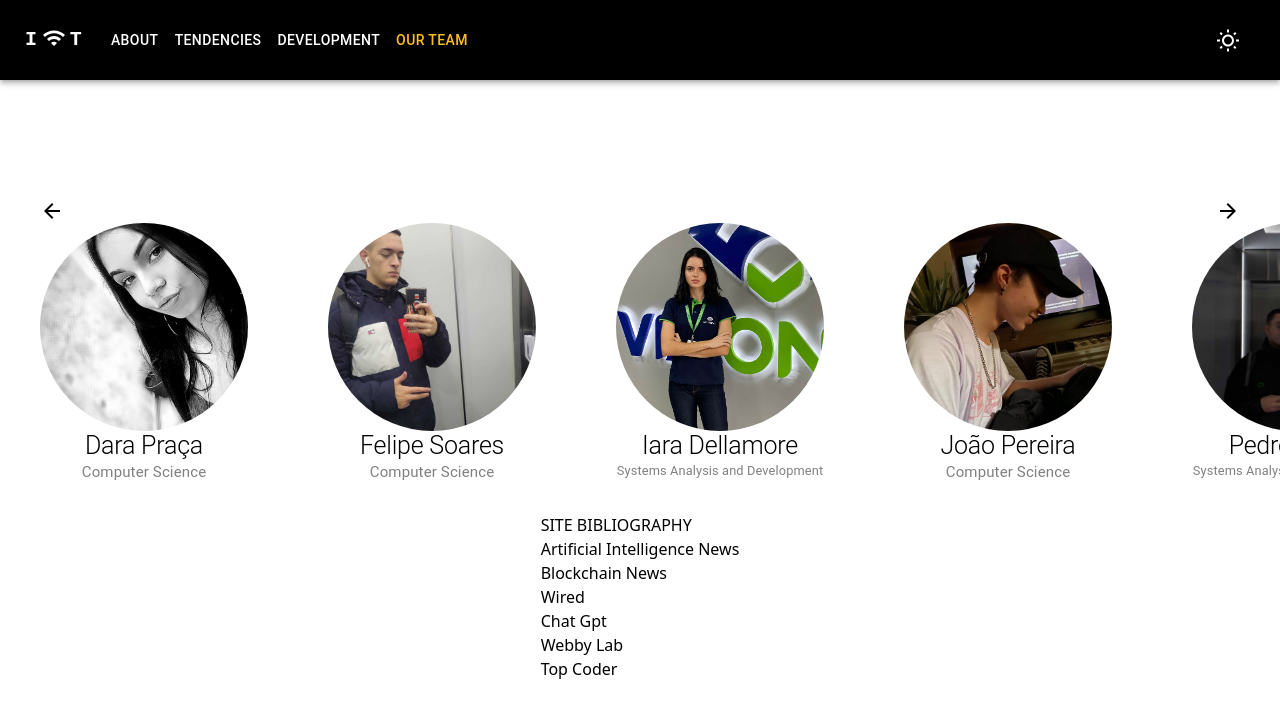
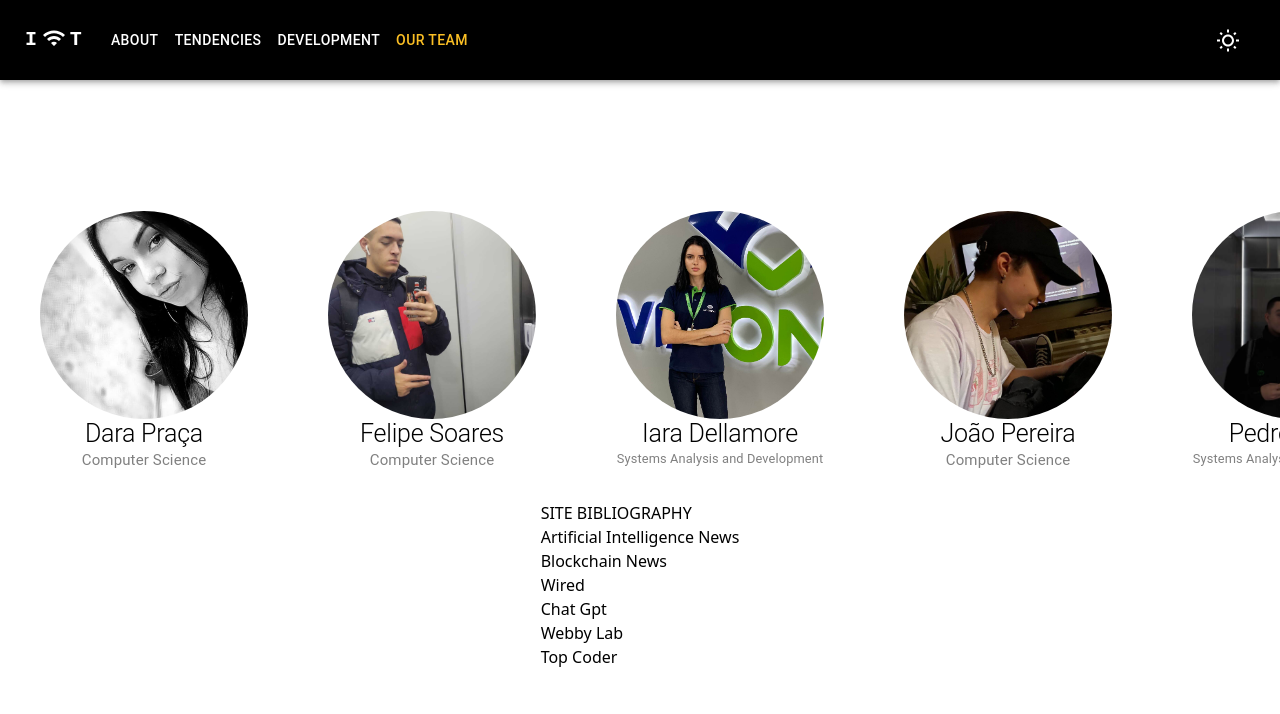
Before and after one commit to B-e-sa/site-iot, a Next.js app: page /our-team in a window 1280 px wide. Shown: the top 714 px of the page. Built offline with nearby package versions, Linux system fonts and the light colour scheme.

Commit message:
remove arrows from our team page caroussel

```diff
--- a/src/app/our-team/page.tsx
+++ b/src/app/our-team/page.tsx
@@ -1,67 +1,10 @@
 "use client"
+import { Typography } from '@mui/material'
 import Image from 'next/image'
 import bibliography from '../../utils/bibliography.json'
 import team from '../../utils/team_members.json'
-import { Typography } from '@mui/material'
-import ArrowBackIcon from '@mui/icons-material/ArrowBack';
-import ArrowForwardIcon from '@mui/icons-material/ArrowForward'
-import { useState, useRef } from 'react'
 
 export default function OurTeam() {
-
-    const white = ' fill-white';
-    const zinc = ' fill-zinc-500';
-
-    const [leftArrowSettings, setLeftArrowSettings] = useState(zinc);
-    const [rightArrowSettings, setRightArrowSettings] = useState(white);
-
-    const teamContainer = useRef<HTMLDivElement>(null);
-
-    const handleClick = (action: "right" | "left"): void => {
-        const container = teamContainer.current!
-
-        const containerScrollWidth = container.scrollWidth
-
-        const containerClientWidth = container.clientWidth
-
-        const scrollMaxWidth = containerScrollWidth - containerClientWidth
-
-        const clickScrollValue = 450
-
-        const maxScrollValue = scrollMaxWidth - clickScrollValue
-
-        if (action === 'right') {
-
-            container.scrollLeft -= clickScrollValue
-
-            setRightArrowSettings(white)
-
-            console.log(
-                "Current: " + container.scrollLeft,
-                "\nMax Scroll Value: " + (scrollMaxWidth - clickScrollValue),
-                "\nMax Scroll Width: " + scrollMaxWidth,
-                "Calc: " + (scrollMaxWidth - clickScrollValue),
-                "Checks: " + "max -> " + container.scrollLeft > maxScrollValue + "min -> " + (container.scrollLeft < maxScrollValue)
-            )
-
-            if (
-                container.scrollLeft === clickScrollValue
-                || container.scrollLeft < maxScrollValue
-            )
-                setLeftArrowSettings(zinc);
-
-        } else {
-
-            container.scrollLeft += clickScrollValue
-
-            setLeftArrowSettings(white)
-
-            if (container.scrollLeft == maxScrollValue || container.scrollLeft > maxScrollValue)
-                setRightArrowSettings(zinc)
-
-        }
-    };
-
     const sortedTeam = team.sort((currentMember, nextMember) => {
         const nameA = currentMember.name.toLowerCase()
         const nameB = nextMember.name.toLowerCase()
@@ -74,11 +17,7 @@ export default function OurTeam() {
     })
 
     return <div className='w-full flex flex-col justify-center items-center'>
-        <div className='w-full px-10 flex justify-between'>
-            <ArrowBackIcon onClick={() => handleClick('right')} className={'w-12 h-12' + leftArrowSettings} />
-            <ArrowForwardIcon onClick={() => handleClick('left')} className={'w-12 h-12' + rightArrowSettings} />
-        </div>
-        <div ref={teamContainer} className='w-full flex overflow-x-hidden'>
+        <div className='w-full flex overflow-x-hidden'>
             {sortedTeam.map(({ name, image, course }) => {
                 return <div className='mx-10 flex flex-col items-center' >
                     <Image
@@ -116,5 +55,5 @@ export default function OurTeam() {
                 </ul>
             })}
         </div>
-    </div>
+    </div >
 }
```
